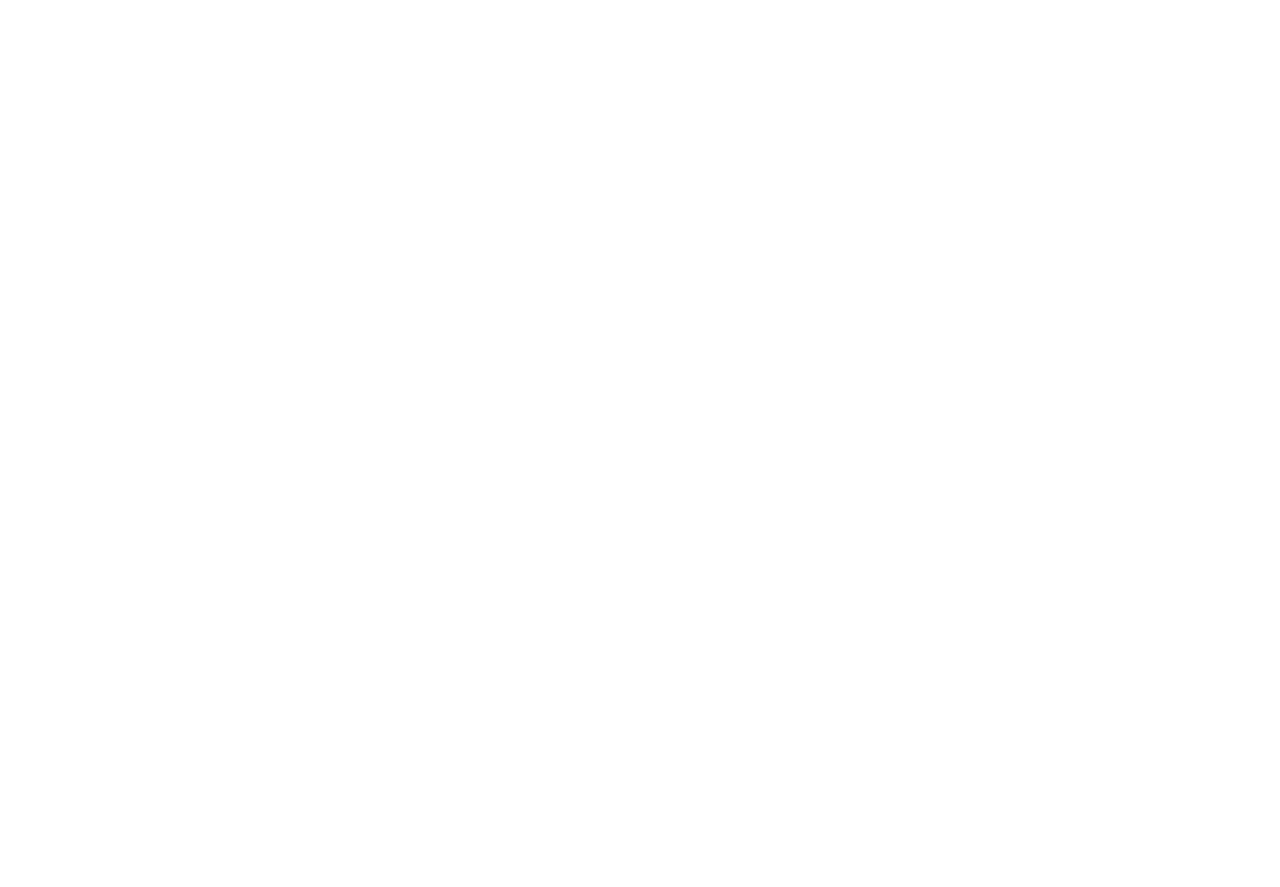
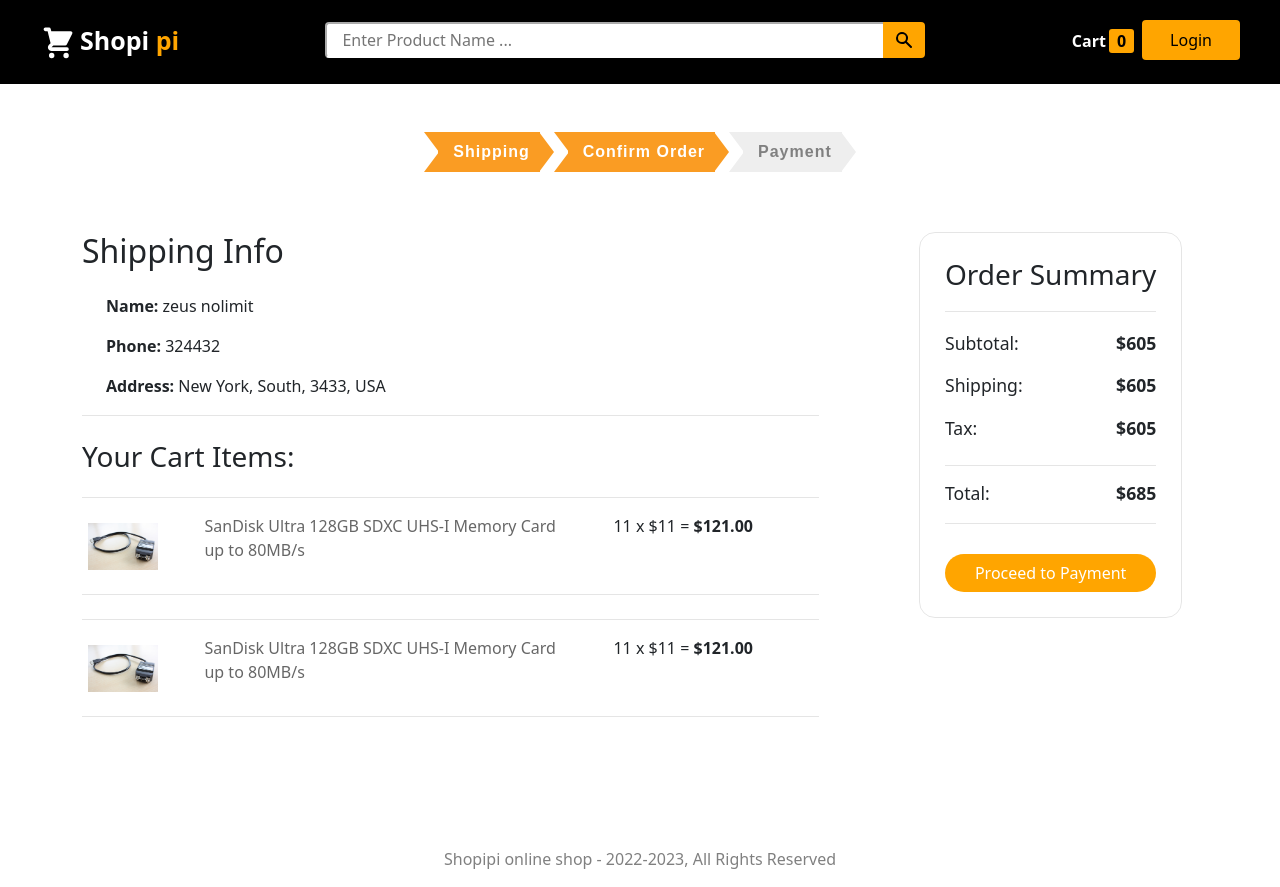
Before and after one commit to mrizkysolehudin/fe-shopipi, a React (Create React App) app: page /confirm in a window 1280 px wide. Before the commit this address had no page. Before the commit the page ends 800 px from the top, so only its background shows below. Built offline with nearby package versions, Linux system fonts and the light colour scheme.

Commit message:
sliced pages/private/cart/confirmOrder

```diff
--- /dev/null
+++ b/src/pages/Private/Cart/ConfirmOrder/ConfirmOrder.css
@@ -0,0 +1,66 @@
+.page-confirm .shipping{
+  border-bottom: 1px solid rgba(0, 0, 0, 0.1);
+  padding-right: 40px;
+  padding-bottom: 1px;
+}
+
+main > div {
+  margin-top: 40px;
+}
+
+.page-confirm .left {
+  padding-right: 100px;
+}
+
+.page-confirm .card-product {
+  border-top: 1px solid rgba(0, 0, 0, 0.1);
+  border-bottom: 1px solid rgba(0, 0, 0, 0.1);
+  padding: 16px 6px;
+  display: flex;
+  justify-content: space-between;
+}
+
+.page-confirm .card-product img {
+  width: 70px;
+  object-fit: contain;
+}
+
+.page-confirm .card-product .title {
+  color: rgba(0, 0, 0, 0.6);
+  font-weight: 500;
+}
+
+.page-confirm .card-product .price {
+  margin-right: 60px;
+}
+
+.page-confirm .card-order {
+  border: 1px solid rgba(0, 0, 0, 0.1);
+  border-radius: 16px;
+  padding: 25px;
+  height: fit-content;
+
+}
+
+.page-confirm .card-order h3 {
+  border-bottom: 1px solid rgba(0, 0, 0, 0.1);
+  padding-bottom: 20px;
+  margin-bottom: 18px;
+}
+
+.page-confirm .card-order section > div {
+  font-size: 1.1rem;
+}
+
+.page-confirm .card-order .total {
+  border-top: 1px solid rgba(0, 0, 0, 0.1);
+  border-bottom: 1px solid rgba(0, 0, 0, 0.1);
+  padding-top: 14px;
+  margin-top: 8px;
+}
+
+.page-confirm .card-order .btn-proceed {
+  margin-top: 30px;
+  width: 100%;
+  padding: 7px 0;
+}
--- /dev/null
+++ b/src/pages/Private/Cart/ConfirmOrder/ConfirmOrder.js
@@ -0,0 +1,104 @@
+import MetaData from "components/MetaData/MetaData";
+import React from "react";
+import { Container } from "react-bootstrap";
+import CheckoutSteps from "../CheckoutSteps/CheckoutSteps";
+import "./ConfirmOrder.css";
+import usb from "assets/usb.jpg";
+
+const ConfirmOrder = () => {
+	return (
+		<div>
+			<MetaData title="Confim Order" />
+
+			<Container className="page-confirm">
+				<CheckoutSteps shipping confirmOrder />
+
+				<main className="d-flex">
+					<div className="col-9 left">
+						<section className="shipping">
+							<h3 className="h2">Shipping Info</h3>
+							<div className="ms-4 mt-4">
+								<p>
+									<span className="fw-bolder">Name:</span>{" "}
+									zeus nolimit
+								</p>
+								<p>
+									<span className="fw-bolder">Phone:</span>{" "}
+									324432
+								</p>
+								<p>
+									<span className="fw-bolder">Address:</span>{" "}
+									New York, South, 3433, USA
+								</p>
+							</div>
+						</section>
+
+						<section className="mt-4">
+							<h3>Your Cart Items:</h3>
+
+							<div className="d-grid mt-4 gap-4">
+								<article className="card-product">
+									<img src={usb} alt="" />
+
+									<p className="col-6 title">
+										SanDisk Ultra 128GB SDXC UHS-I Memory
+										Card up to 80MB/s
+									</p>
+
+									<p className="col-auto price">
+										11 x $11 ={" "}
+										<span className="fw-bold">$121.00</span>
+									</p>
+								</article>
+
+								<article className="card-product">
+									<img src={usb} alt="" />
+
+									<p className="col-6 title">
+										SanDisk Ultra 128GB SDXC UHS-I Memory
+										Card up to 80MB/s
+									</p>
+
+									<p className="col-auto price">
+										11 x $11 ={" "}
+										<span className="fw-bold">$121.00</span>
+									</p>
+								</article>
+							</div>
+						</section>
+					</div>
+
+					<div className="card-order">
+						<h3>Order Summary</h3>
+
+						<section>
+							<div className="d-flex justify-content-between">
+								<p>Subtotal:</p>
+								<span className="fw-bolder">$605</span>
+							</div>
+							<div className="d-flex justify-content-between">
+								<p>Shipping:</p>
+								<span className="fw-bolder">$605</span>
+							</div>
+							<div className="d-flex justify-content-between">
+								<p>Tax:</p>
+								<span className="fw-bolder">$605</span>
+							</div>
+
+							<div className="d-flex justify-content-between total">
+								<p>Total:</p>
+								<span className="fw-bolder">$685</span>
+							</div>
+
+							<button className="btn-orange btn-proceed">
+								Proceed to Payment
+							</button>
+						</section>
+					</div>
+				</main>
+			</Container>
+		</div>
+	);
+};
+
+export default ConfirmOrder;
--- a/src/routes/index.js
+++ b/src/routes/index.js
@@ -15,6 +15,7 @@
 import ChangePassword from "pages/Public/ChangePassword/ChangePassword";
 import Shipping from "pages/Private/Cart/Shipping/Shipping";
 import Payment from "pages/Private/Cart/Payment/Payment";
+import ConfirmOrder from "pages/Private/Cart/ConfirmOrder/ConfirmOrder";
 
 const AppRoutes = () => {
 	return (
@@ -40,6 +41,7 @@
 				<Route path="/myprofile" element={<MyProfile />} />
 				<Route path="/myprofile/update" element={<UpdateProfile />} />
 				<Route path="/shipping" element={<Shipping />} />
+				<Route path="/confirm" element={<ConfirmOrder />} />
 				<Route path="/payment" element={<Payment />} />
 			</Route>
 		</Routes>
```
